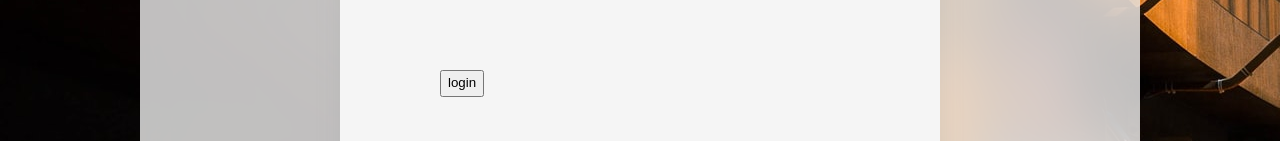
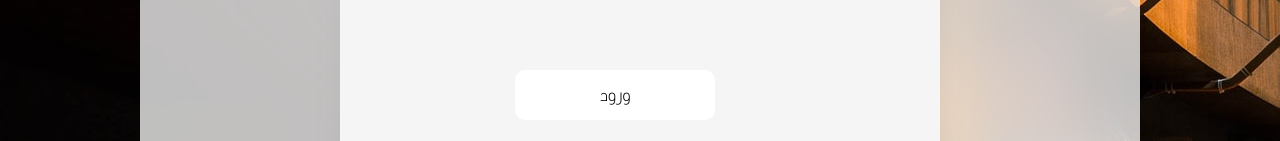
Before and after one commit to alivarastepour/LMS, a React (Create React App) app in the folder front-end/: page / in a window 1280 px wide. Shown: the part 540-681 px from the top of the page. Built offline with nearby package versions, Linux system fonts and the light colour scheme; the HTML template or start-up script is replaced by a standard one.

Commit message:
content is changed

```diff
--- a/front-end/src/Components/Sign-in/Sign-in.js
+++ b/front-end/src/Components/Sign-in/Sign-in.js
@@ -13,7 +13,7 @@ const SignIn = () => {
                     <input className="inp" type='password' placeholder="رمز عبور"/>
                 </div>
                 <div className="flex-item submit">
-                    <button>login</button>
+                    <button className="button">ورود</button>
                 </div>
             </Content>
         </Wrapper>
```
